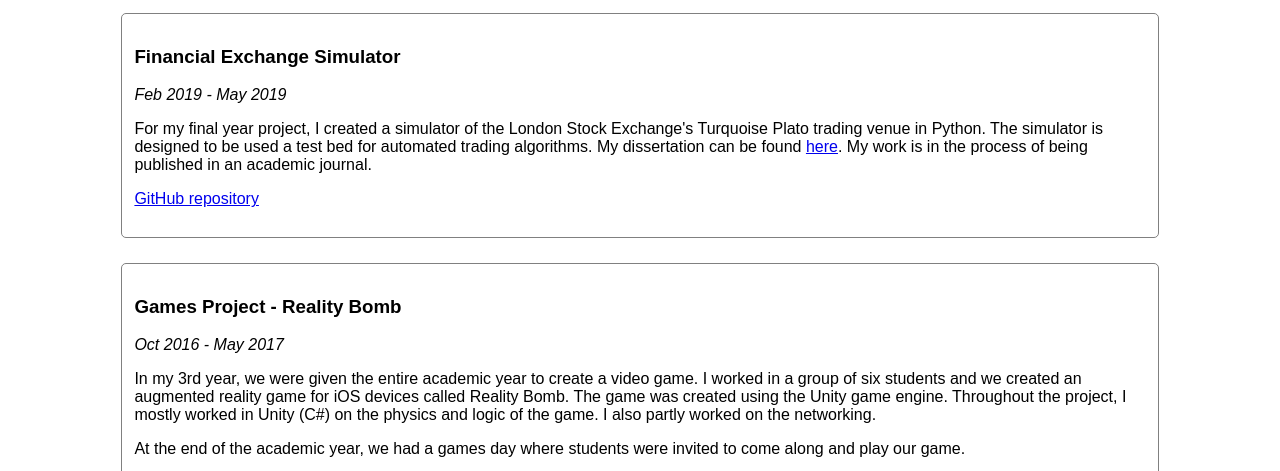
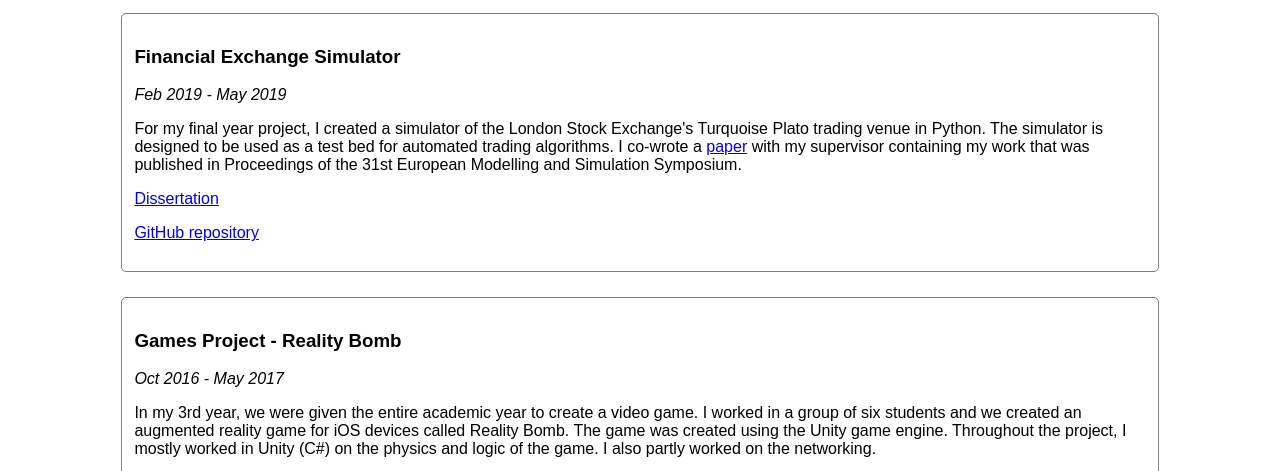
Before and after one commit to gchurch/personal-website, a plain HTML site: page index.html in a window 1280 px wide. Shown: the part 880-1351 px from the top of the page. Drawn offline with Linux system fonts and the light colour scheme.

Commit message:
Added a link to the paper for my final year project.

```diff
--- a/index.html
+++ b/index.html
@@ -36,7 +36,8 @@
   <div class="project">
     <h3>Financial Exchange Simulator</h3>
     <p><i>Feb 2019 - May 2019</i></p>
-    <p>For my final year project, I created a simulator of the London Stock Exchange's Turquoise Plato trading venue in Python. The simulator is designed to be used a test bed for automated trading algorithms. My dissertation can be found <a href="https://github.com/gchurch/DarkPool/blob/master/thesis.pdf">here</a>. My work is in the process of being published in an academic journal.</p>
+    <p>For my final year project, I created a simulator of the London Stock Exchange's Turquoise Plato trading venue in Python. The simulator is designed to be used as a test bed for automated trading algorithms. I co-wrote a <a href="https://research-information.bristol.ac.uk/files/210010985/ChurchCliffEMSS2019Final190711.pdf">paper</a> with my supervisor containing my work that was published in Proceedings of the 31st European Modelling and Simulation Symposium.</p>
+    <p><a href="https://github.com/gchurch/DarkPool/blob/master/thesis.pdf">Dissertation</a></p>
     <p><a href="https://github.com/gchurch/DarkPool">GitHub repository</a></p>
   </div>
 
```
